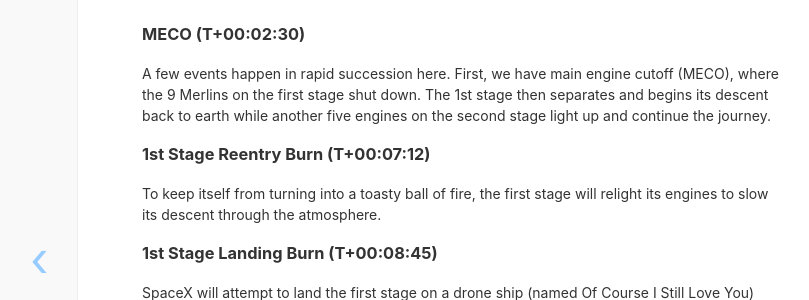
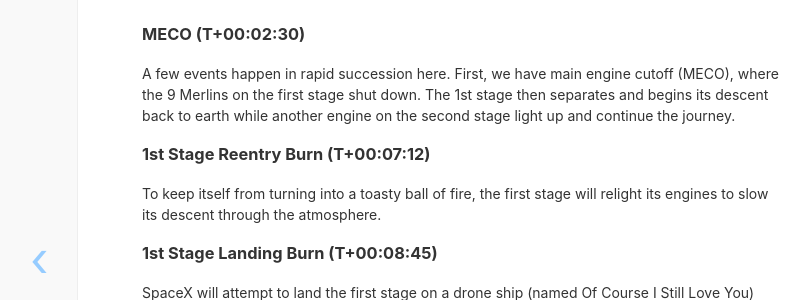
Before and after one commit to joshuacherian/joshuacherian.github.io, a Jekyll site: the page built from _posts/2020-05-27-DM-2-Launch-Guide.md, in a window 1280 px wide and 900 px high, scrolled down 4716 px. Shown: the part 195-495 px from the top of the window, without its empty margins (179-988 px from the left). Built offline with Jekyll 4.4.1, drawn with Linux system fonts in a browser that asks for light colours; nearby versions of some CDN libraries.

Commit message:
DM-2 Launch Guide Falcon 9 second stage engine correction

```diff
--- a/_posts/2020-05-27-DM-2-Launch-Guide.md
+++ b/_posts/2020-05-27-DM-2-Launch-Guide.md
@@ -126,7 +126,7 @@
 ![png](../images/DM_2_Launch_Guide/DynamicPressureExample.png)
 
 ### MECO (T+00:02:30)
-A few events happen in rapid succession here. First, we have main engine cutoff (MECO), where the 9 Merlins on the first stage shut down. The 1st stage then separates and begins its descent back to earth while another five engines on the second stage light up and continue the journey.
+A few events happen in rapid succession here. First, we have main engine cutoff (MECO), where the 9 Merlins on the first stage shut down. The 1st stage then separates and begins its descent back to earth while another engine on the second stage light up and continue the journey.
 
 ### 1st Stage Reentry Burn (T+00:07:12)
 To keep itself from turning into a toasty ball of fire, the first stage will relight its engines to slow its descent through the atmosphere.
```
